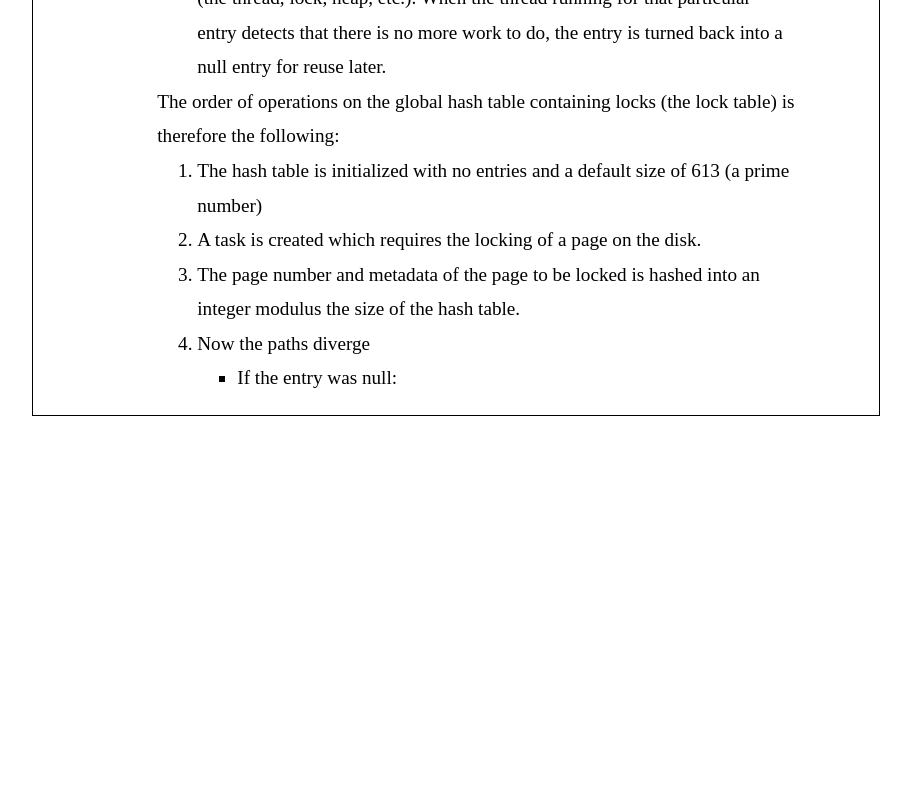
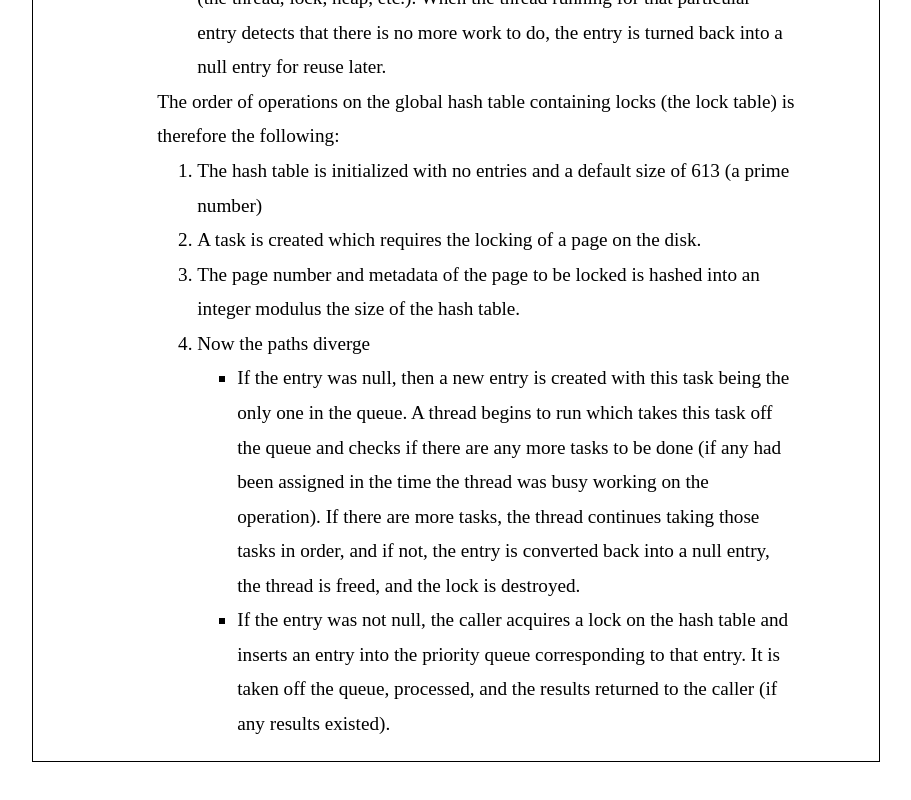
Before and after one commit to anishsinha-io/locking-scheme, a plain HTML site: page index.html in a window 1280 px wide. Shown: the part 2332-3132 px from the top of the page, without its empty margins (184-1095 px from the left). Before the commit the page ends 2828 px from the top, so only its background shows below. Drawn offline with Linux system fonts and the light colour scheme.

Commit message:
update divergent paths

```diff
--- a/index.html
+++ b/index.html
@@ -133,9 +133,24 @@
               </li>
               <li>
                 Now the paths diverge
-
                 <ul>
-                  <li>If the entry was null:</li>
+                  <li>
+                    If the entry was null, then a new entry is created with this
+                    task being the only one in the queue. A thread begins to run
+                    which takes this task off the queue and checks if there are
+                    any more tasks to be done (if any had been assigned in the
+                    time the thread was busy working on the operation). If there
+                    are more tasks, the thread continues taking those tasks in
+                    order, and if not, the entry is converted back into a null
+                    entry, the thread is freed, and the lock is destroyed.
+                  </li>
+                  <li>
+                    If the entry was not null, the caller acquires a lock on the
+                    hash table and inserts an entry into the priority queue
+                    corresponding to that entry. It is taken off the queue,
+                    processed, and the results returned to the caller (if any
+                    results existed).
+                  </li>
                 </ul>
               </li>
             </ol>
```
